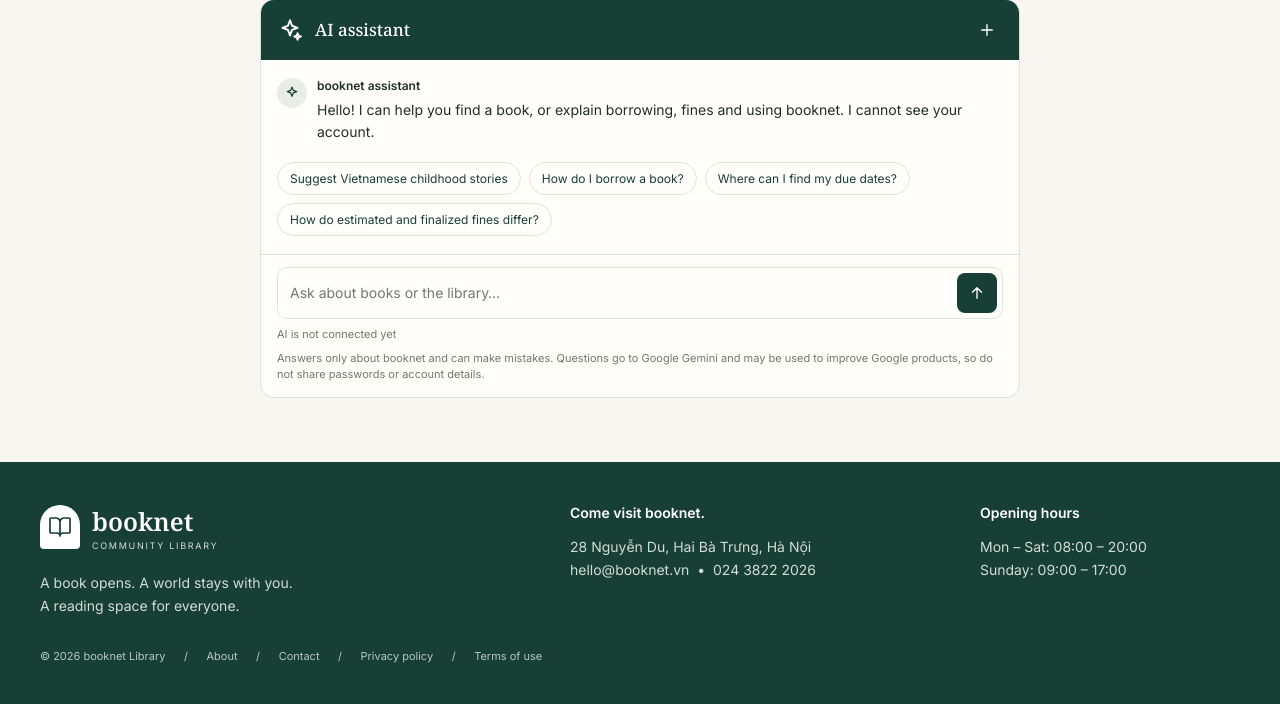
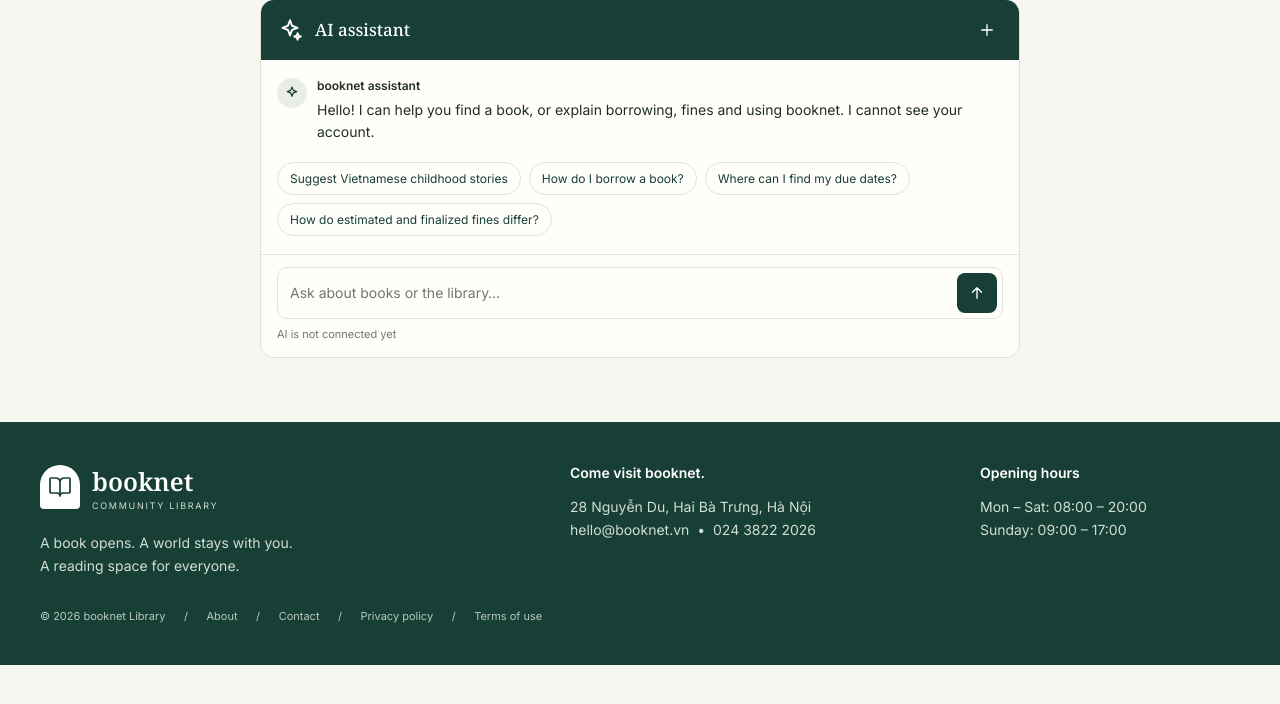
Before and after one commit to nguyenlebinhan/Booknet, a Spring app: template src/main/resources/templates/assistant/index.html in a window 1280 px wide. Shown: the part 64-768 px from the top of the page. Run offline with Thymeleaf, Linux system fonts and the light colour scheme; the template is opened without the code that fills it, so the values that code supplies are empty; some of the project's set-up classes (security, data sources, template engines, error pages and the like) are left out, and stand-ins take their place.

Commit message:
fix: redundant text

```diff
--- a/src/main/resources/templates/assistant/index.html
+++ b/src/main/resources/templates/assistant/index.html
@@ -89,7 +89,6 @@
             <p class="ai-error" id="ai-error" th:hidden="${messageError == null}" th:text="${messageError}" role="alert"></p>
           </div>
           <p class="ai-help" id="ai-help"><span id="ai-allowance" th:if="${guest and connected}" th:text="|${guestRemaining} of ${guestLimit} guest questions left today|">Guest questions left</span><span th:unless="${connected}">AI is not connected yet</span></p>
-          <p class="ai-help">Answers only about booknet and can make mistakes. Questions go to Google Gemini and may be used to improve Google products, so do not share passwords or account details.</p>
         </form>
         </div>
       </section>
```
Also changed, not shown: src/main/java/grp3/java/booknet/controller/librarian/LibrarianCirculationController.java (+16 -10 lines), src/main/resources/application.properties (line endings or trailing spaces).
